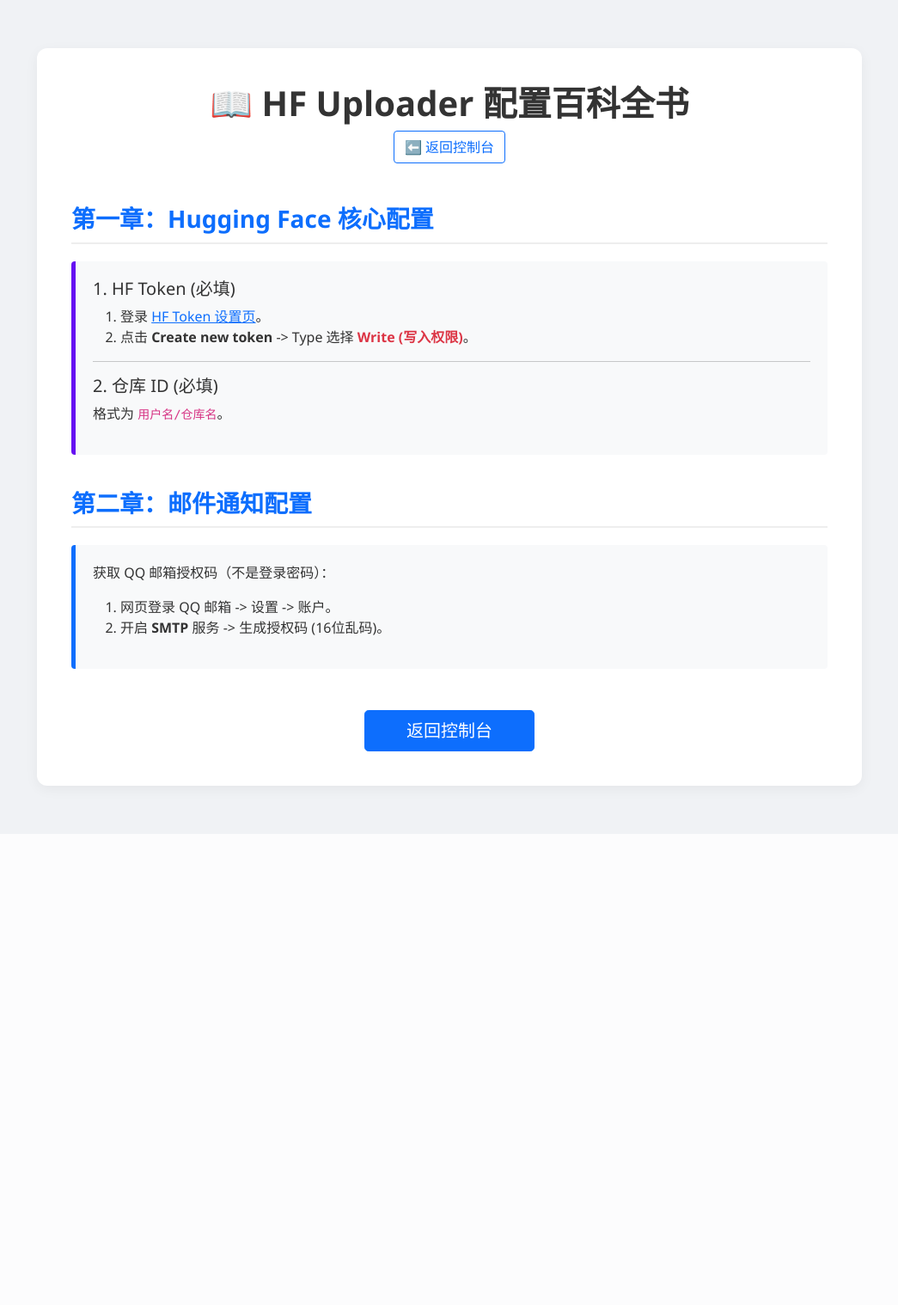
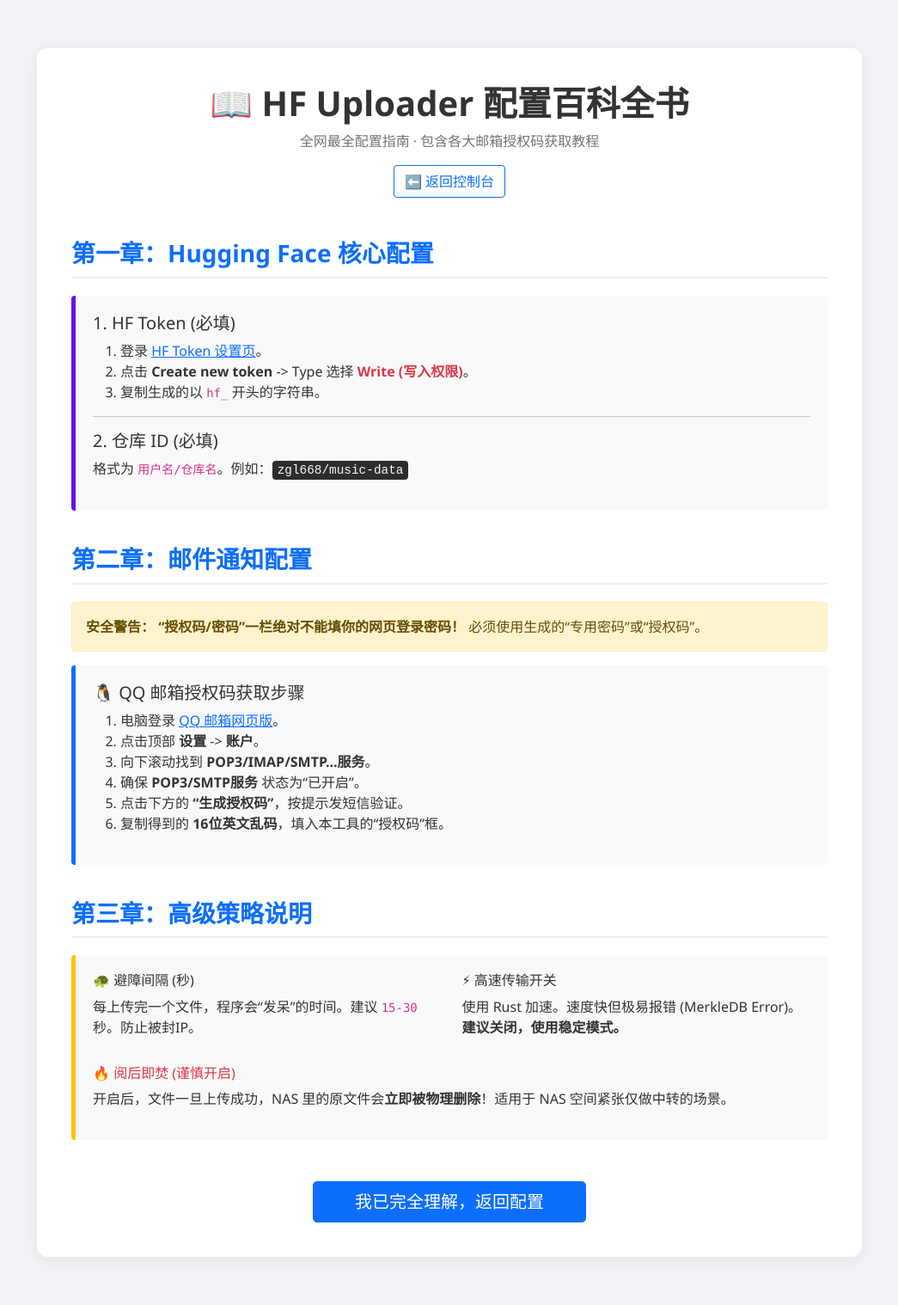
Before and after one commit to xingqi6/hf-uploader-web, a Flask app: page /help in a window 1280 px wide. Shown: the whole page at 86% size, without its empty margins (117-1162 px from the left). Before the commit the page ends 929 px from the top, so only its background shows below. Run offline with Flask 3, Linux system fonts and the light colour scheme; parts of the project's set-up code (start-up, migrations or seed data) failed here and were passed over; some libraries are stand-ins or nearby versions.

Commit message:
Update help.html

```diff
--- a/templates/help.html
+++ b/templates/help.html
@@ -17,6 +17,7 @@
     <div class="tutorial-container">
         <div class="text-center mb-5">
             <h1 class="fw-bold">📖 HF Uploader 配置百科全书</h1>
+            <p class="text-muted">全网最全配置指南 · 包含各大邮箱授权码获取教程</p>
             <a href="/" class="btn btn-outline-primary">⬅️ 返回控制台</a>
         </div>
 
@@ -26,23 +27,49 @@
             <ol>
                 <li>登录 <a href="https://huggingface.co/settings/tokens" target="_blank">HF Token 设置页</a>。</li>
                 <li>点击 <b>Create new token</b> -> Type 选择 <span class="warn-text">Write (写入权限)</span>。</li>
+                <li>复制生成的以 <code>hf_</code> 开头的字符串。</li>
             </ol>
             <hr>
             <h5>2. 仓库 ID (必填)</h5>
-            <p>格式为 <code>用户名/仓库名</code>。</p>
+            <p>格式为 <code>用户名/仓库名</code>。例如：<span class="code-snippet">zgl668/music-data</span></p>
         </div>
 
         <h3 class="section-title">第二章：邮件通知配置</h3>
+        <div class="alert alert-warning">
+            <b>安全警告：</b> <b>“授权码/密码”一栏绝对不能填你的网页登录密码！</b> 必须使用生成的“专用密码”或“授权码”。
+        </div>
         <div class="step-box">
-            <p>获取 QQ 邮箱授权码（不是登录密码）：</p>
+            <h5>🐧 QQ 邮箱授权码获取步骤</h5>
             <ol>
-                <li>网页登录 QQ 邮箱 -> 设置 -> 账户。</li>
-                <li>开启 <b>SMTP</b> 服务 -> 生成授权码 (16位乱码)。</li>
+                <li>电脑登录 <a href="https://mail.qq.com" target="_blank">QQ 邮箱网页版</a>。</li>
+                <li>点击顶部 <b>设置</b> -> <b>账户</b>。</li>
+                <li>向下滚动找到 <b>POP3/IMAP/SMTP...服务</b>。</li>
+                <li>确保 <b>POP3/SMTP服务</b> 状态为“已开启”。</li>
+                <li>点击下方的 <b>“生成授权码”</b>，按提示发短信验证。</li>
+                <li>复制得到的 <b>16位英文乱码</b>，填入本工具的“授权码”框。</li>
             </ol>
         </div>
 
+        <h3 class="section-title">第三章：高级策略说明</h3>
+        <div class="step-box" style="border-left-color: #ffc107;">
+            <div class="row">
+                <div class="col-md-6 mb-3">
+                    <h6>🐢 避障间隔 (秒)</h6>
+                    <p>每上传完一个文件，程序会“发呆”的时间。建议 <code>15-30</code> 秒。防止被封IP。</p>
+                </div>
+                <div class="col-md-6 mb-3">
+                    <h6>⚡ 高速传输开关</h6>
+                    <p>使用 Rust 加速。速度快但极易报错 (MerkleDB Error)。<b>建议关闭，使用稳定模式。</b></p>
+                </div>
+                <div class="col-md-12">
+                    <h6 class="text-danger">🔥 阅后即焚 (谨慎开启)</h6>
+                    <p>开启后，文件一旦上传成功，NAS 里的原文件会<b>立即被物理删除</b>！适用于 NAS 空间紧张仅做中转的场景。</p>
+                </div>
+            </div>
+        </div>
+
         <div class="text-center mt-5">
-            <a href="/" class="btn btn-primary btn-lg px-5">返回控制台</a>
+            <a href="/" class="btn btn-primary btn-lg px-5">我已完全理解，返回配置</a>
         </div>
     </div>
 </body>
```
